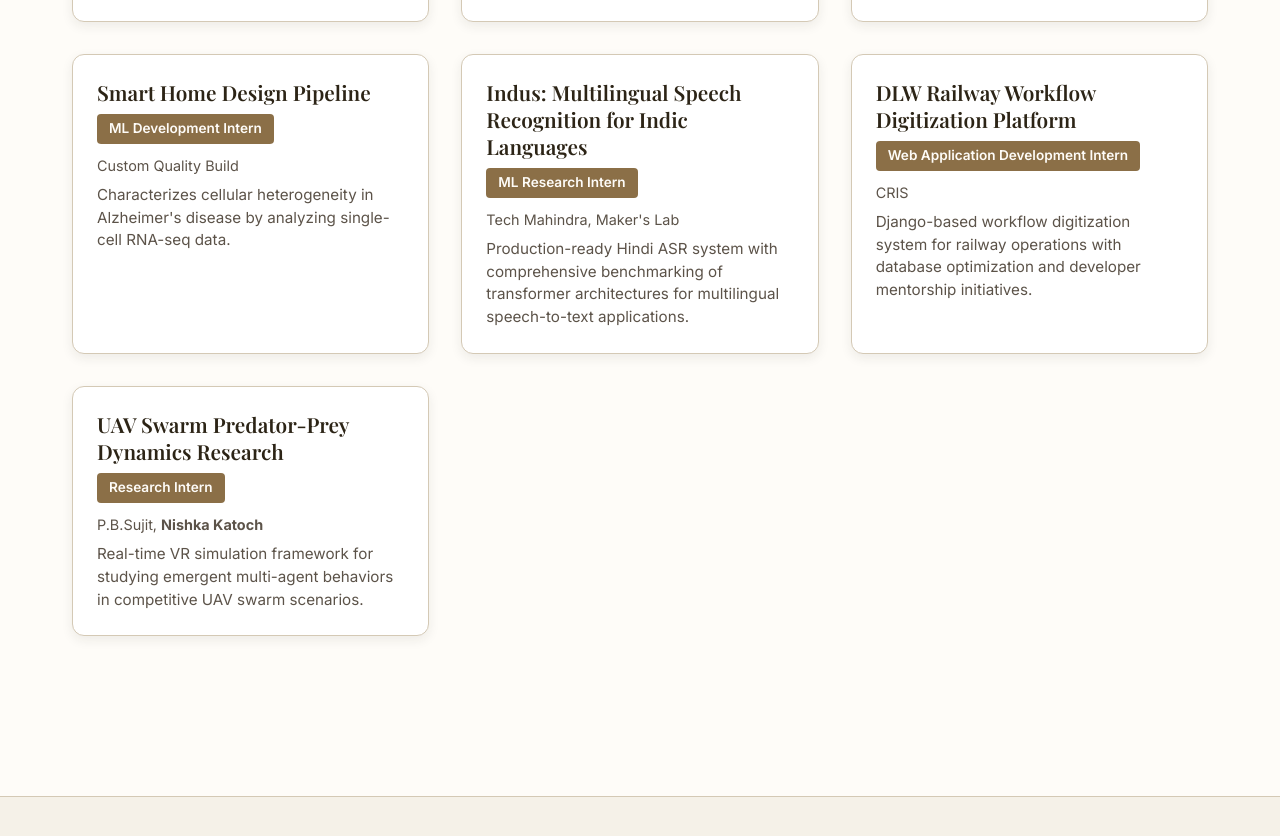
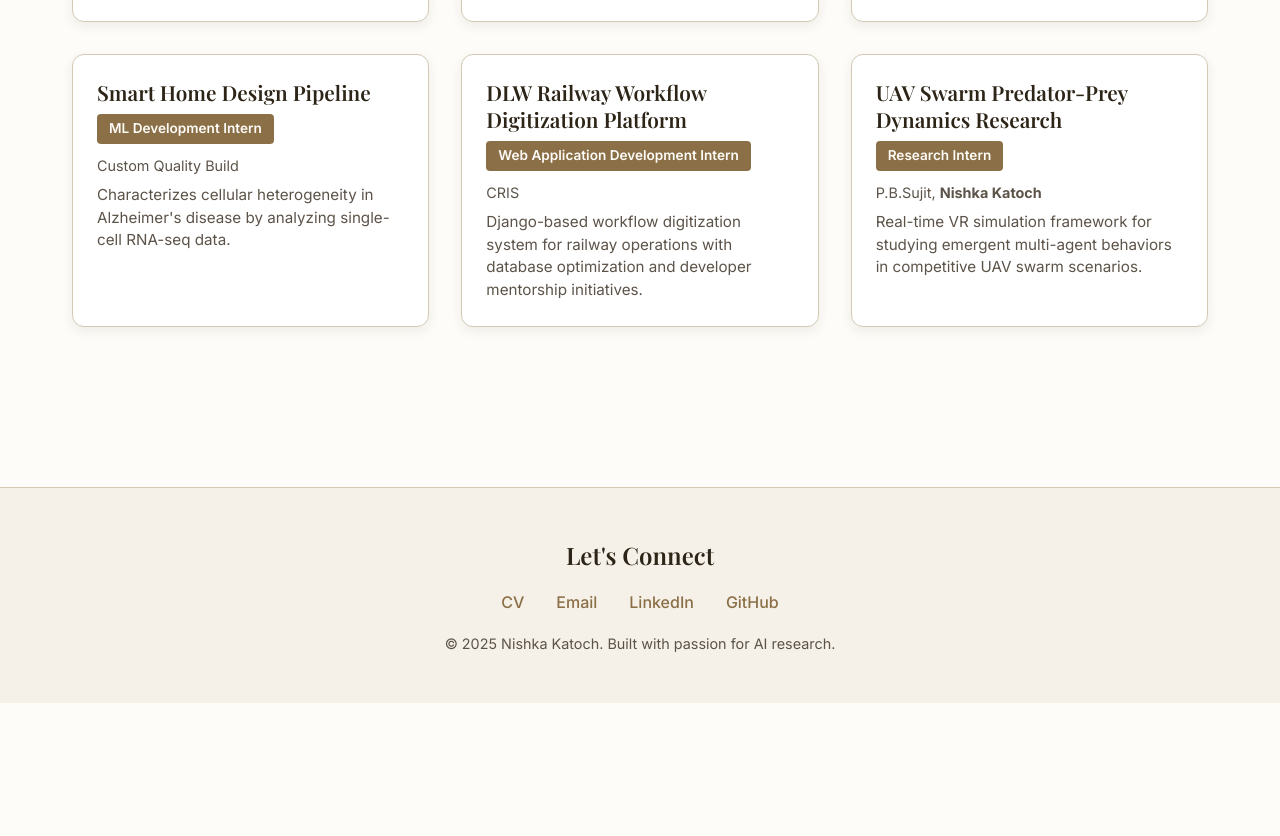
Before and after one commit to Nish228/github, a plain HTML site: page index.html in a window 1280 px wide. Shown: the part 3668-4504 px from the top of the page. After the commit the page ends 4371 px from the top, so only its background shows below. Drawn offline with nearby package versions, Linux system fonts and the light colour scheme.

Commit message:
Update index.html
Removed Redundant Project Card "Indus" in Projects and Publications

```diff
--- a/index.html
+++ b/index.html
@@ -260,15 +260,6 @@
               <div class="project-venue">ML Development Intern</div>
               <div class="project-authors">Custom Quality Build</div>
               <div class="project-description">Characterizes cellular heterogeneity in Alzheimer's disease by analyzing single-cell RNA-seq data.</div>
-            </div>
-        </div>
-        <div class="project-card" onclick="openModal('modal7')">
-            <!-- <img src="images/alz_rn_umap.png" alt="Alzheimer's Study" class="project-image"> -->
-            <div class="project-content">
-                <div class="project-title">Indus: Multilingual Speech Recognition for Indic Languages</div>
-                <div class="project-venue">ML Research Intern </div>
-                <div class="project-authors">Tech Mahindra, Maker's Lab</div>
-                <div class="project-description">Production-ready Hindi ASR system with comprehensive benchmarking of transformer architectures for multilingual speech-to-text applications.</div>
             </div>
         </div>
 
```
